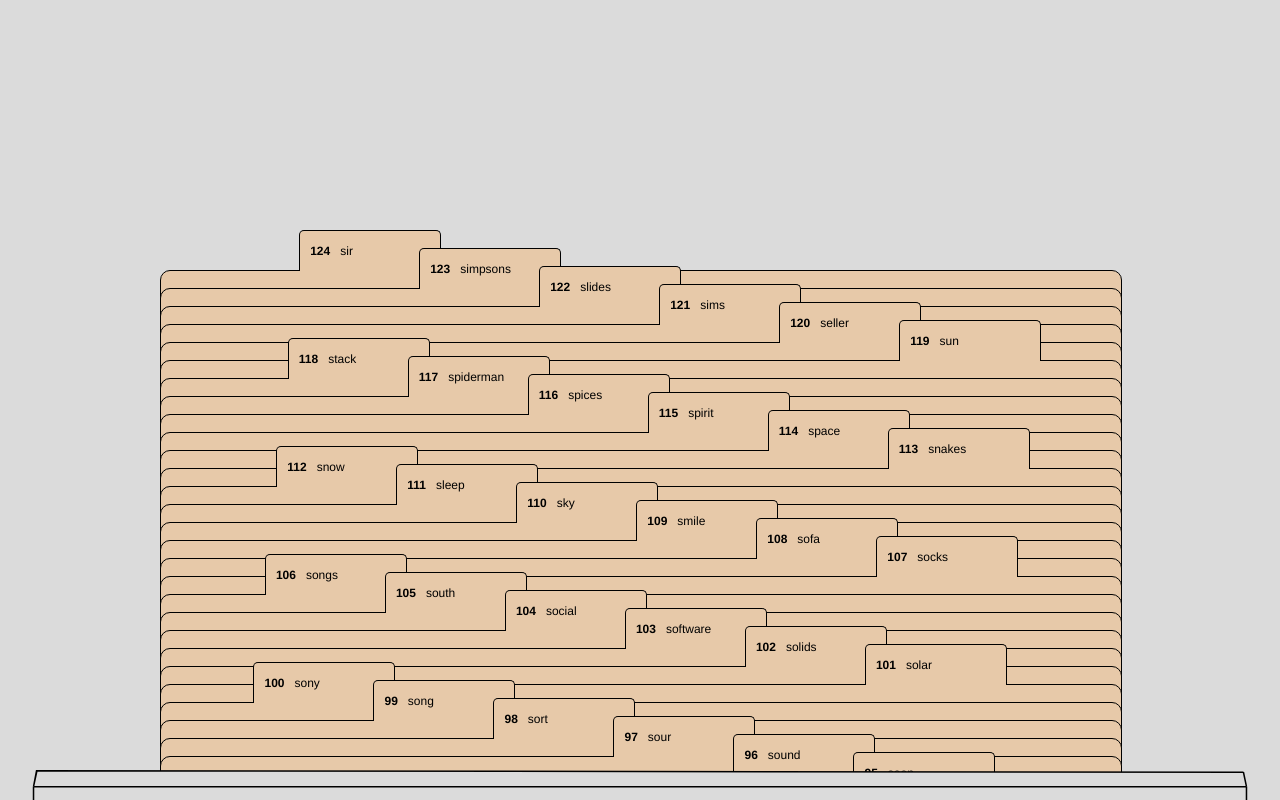
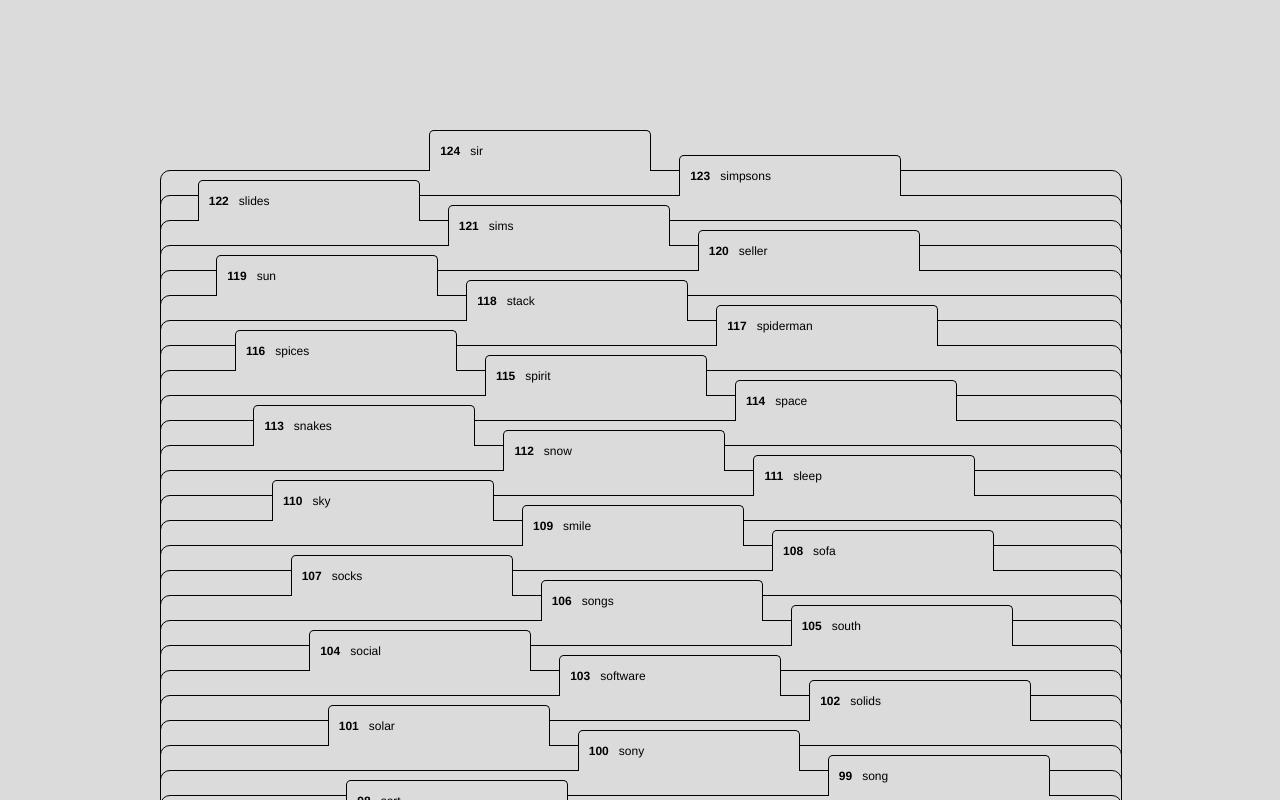
Before and after one commit to ml5885/file-explorer, a React (Create React App) app: page / in a window 1280 px wide. Shown: the top 800 px of the page. Built offline with nearby package versions, Linux system fonts and the light colour scheme.

Commit message:
refactored code to have global vars

```diff
--- a/src/components/FolderUI.tsx
+++ b/src/components/FolderUI.tsx
@@ -11,6 +11,10 @@ interface FolderData {
 	yPosition: number;
 	initialYPosition?: number;
 }
+
+const FOLDER_TAB_WIDTH: number = 200;
+const FOLDER_TAB_SPACING: number = 50;
+const FOLDER_SPACING: number = 25;
 
 const FolderUI: React.FC = () => {
 	const { height, width } = useWindowDimensions();
@@ -48,7 +52,8 @@ const FolderUI: React.FC = () => {
 		{ id: 30, number: "95", name: "soon" },
 	];
 
-	const generateYPosition = (index: number): number => 20 + index * 18;
+	const generateYPosition = (index: number): number =>
+		20 + index * FOLDER_SPACING;
 
 	const [folders, setFolders] = useState<FolderData[]>(
 		initialFolders.map((folder, index) => ({
@@ -80,7 +85,7 @@ const FolderUI: React.FC = () => {
 				if (folder && folder.initialYPosition !== undefined) {
 					const maxUpwardMovement = 500;
 					const newPosition = Math.max(
-						-200,
+						-100,
 						Math.max(
 							folder.initialYPosition - maxUpwardMovement,
 							Math.min(
@@ -127,9 +132,12 @@ const FolderUI: React.FC = () => {
 							}`}
 							style={{
 								top: `calc(${folder.yPosition}px - 40px)`,
-								left: `calc(14% + ${(folder.id * 120) % (width / 1.75)}px)`,
+								left: `calc(14% + ${
+									(folder.id * (FOLDER_TAB_WIDTH + FOLDER_TAB_SPACING)) %
+									(width / 1.75)
+								}px)`,
 								zIndex: folder.id + 1,
-								width: `120px`,
+								width: FOLDER_TAB_WIDTH,
 							}}
 						>
 							<span className="FolderNumber">{folder.number}</span>
@@ -147,7 +155,7 @@ const FolderUI: React.FC = () => {
 					</div>
 				</React.Fragment>
 			))}
-			<img className="FolderWall" src={Wall} alt="wall" />
+			{/* <img className="FolderWall" src={Wall} alt="wall" /> */}
 		</div>
 	);
 };
--- a/src/styles/FolderUI.css
+++ b/src/styles/FolderUI.css
@@ -1,5 +1,7 @@
 :root {
 	--background-color: #dbdbdb;
+	/* --folder-color: #e7c9a9; */
+	--folder-color: #dbdbdb;
 	--polygon-shape: polygon(0 0, 100% 0, 95% 100%, 5% 100%);
 }
 
@@ -14,7 +16,7 @@
 	position: relative;
 	font-family: Helvetica, Arial, sans-serif;
 	overflow: visible;
-	margin: 250px 0px;
+	margin: 150px 0px;
 	box-sizing: border-box;
 	display: flex;
 	justify-content: center;
@@ -24,7 +26,7 @@
 	position: absolute;
 	width: 75%;
 	height: 100vh;
-	background-color: #e7c9a9;
+	background-color: var(--folder-color);
 	border: 1px solid black;
 	border-radius: 10px;
 	left: 12.5%;
@@ -40,7 +42,7 @@
 .FolderTab {
 	position: absolute;
 	height: 40px;
-	background-color: #e7c9a9;
+	background-color: var(--folder-color);
 	border: 1px solid black;
 	border-radius: 5px 5px 0px 0px;
 	border-bottom: none;
```
